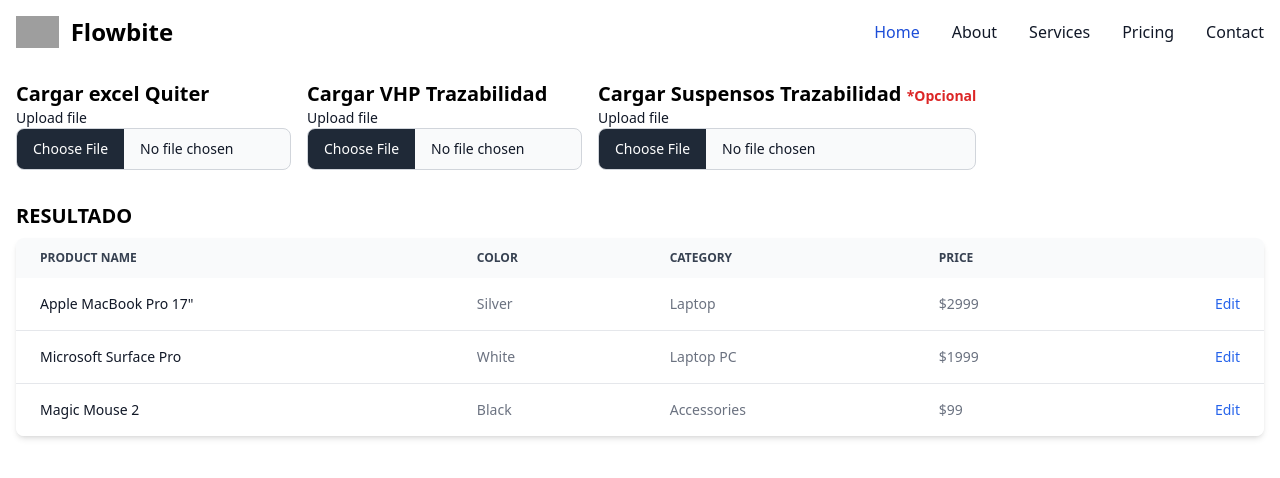
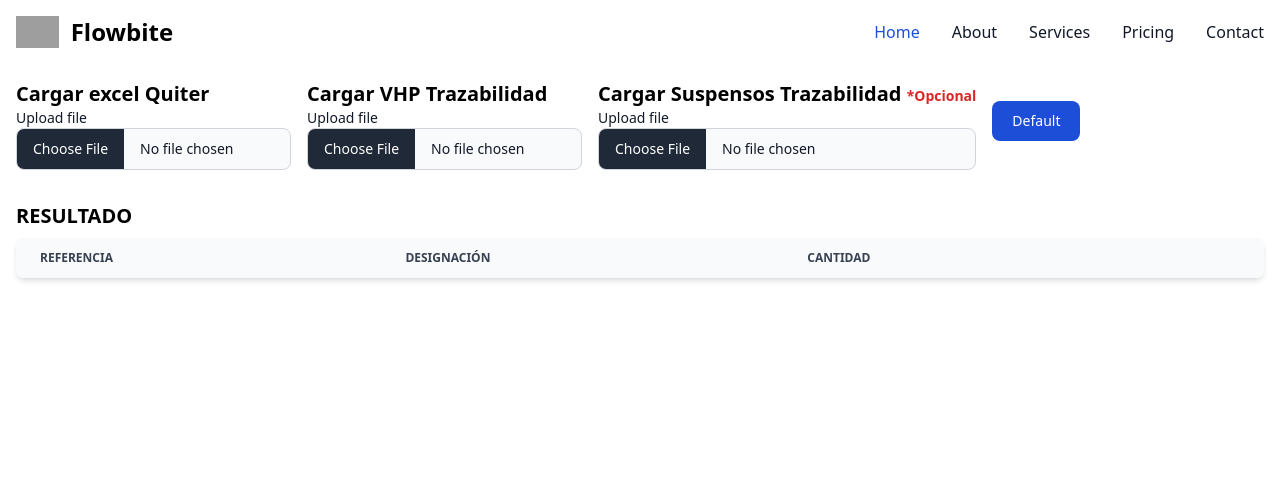
Before and after one commit to peltor/piezas_muertas, an Angular app: page / in a window 1280 px wide. Shown: the top 478 px of the page. Built offline with nearby package versions, Linux system fonts and the light colour scheme; grey boxes are pictures that could not be loaded.

Commit message:
Obteniendo y almacenando informacion de los excel, filtrar la información y mostrarlo en la tabla

```diff
--- a/package.json
+++ b/package.json
@@ -23,6 +23,7 @@
     "rxjs": "~7.8.0",
     "tailwindcss": "^4.1.3",
     "tslib": "^2.3.0",
+    "xlsx": "^0.18.5",
     "zone.js": "~0.15.0"
   },
   "devDependencies": {
--- a/src/app/components/main/main.component.html
+++ b/src/app/components/main/main.component.html
@@ -4,14 +4,20 @@
     <label class="block text-sm font-medium text-gray-900 dark:text-white" for="file_quiter">Upload file</label>
     <input
       class="block w-full text-sm text-gray-900 border border-gray-300 rounded-lg cursor-pointer bg-gray-50 dark:text-gray-400 focus:outline-none dark:bg-gray-700 dark:border-gray-600 dark:placeholder-gray-400"
-      id="file_quiter" type="file">
+      id="file_quiter"
+      type="file"
+      (change)="onFileChangeQuiter($event)" accept=".xlsx, .xls"
+    >
   </div>
   <div class="max-w-xl">
     <h2 class="font-bold text-xl">Cargar VHP Trazabilidad</h2>
     <label class="block text-sm font-medium text-gray-900 dark:text-white" for="file_vhp_trazab">Upload file</label>
     <input
       class="block w-full text-sm text-gray-900 border border-gray-300 rounded-lg cursor-pointer bg-gray-50 dark:text-gray-400 focus:outline-none dark:bg-gray-700 dark:border-gray-600 dark:placeholder-gray-400"
-      id="file_vhp_trazab" type="file">
+      id="file_vhp_trazab"
+      type="file"
+      (change)="onFileChangeVHP($event)" accept=".xlsx, .xls"
+    >
   </div>
   <div class="max-w-xl">
     <h2 class="font-bold text-xl">Cargar Suspensos Trazabilidad <span class="text-red-600 text-sm">*Opcional</span></h2>
@@ -19,6 +25,9 @@
     <input
       class="block w-full text-sm text-gray-900 border border-gray-300 rounded-lg cursor-pointer bg-gray-50 dark:text-gray-400 focus:outline-none dark:bg-gray-700 dark:border-gray-600 dark:placeholder-gray-400"
       id="file_suspensos_trazab" type="file">
+  </div>
+  <div>
+    <button type="button" class="text-white bg-blue-700 hover:bg-blue-800 focus:ring-4 focus:ring-blue-300 font-medium rounded-lg text-sm px-5 py-2.5 me-2 mb-2 dark:bg-blue-600 dark:hover:bg-blue-700 focus:outline-none dark:focus:ring-blue-800" (click)="filterData()">Default</button>
   </div>
 </section>
 
@@ -31,16 +40,13 @@
       <thead class="text-xs text-gray-700 uppercase bg-gray-50 dark:bg-gray-700 dark:text-gray-400">
       <tr>
         <th scope="col" class="px-6 py-3">
-          Product name
+          Referencia
         </th>
         <th scope="col" class="px-6 py-3">
-          Color
+          Designación
         </th>
         <th scope="col" class="px-6 py-3">
-          Category
-        </th>
-        <th scope="col" class="px-6 py-3">
-          Price
+          Cantidad
         </th>
         <th scope="col" class="px-6 py-3">
           <span class="sr-only">Edit</span>
@@ -48,57 +54,24 @@
       </tr>
       </thead>
       <tbody>
-      <tr class="bg-white border-b dark:bg-gray-800 dark:border-gray-700 border-gray-200 hover:bg-gray-50 dark:hover:bg-gray-600">
+        @for(item of resultadoComparacion;track item.referencia){
+          <tr class="{{item.estado === 0 ? 'bg-gray-800':(item.estado === 1 ? 'bg-green-800' : 'bg-yellow-800')}} dark:border-gray-700 border-gray-200 hover:bg-gray-50 dark:hover:bg-gray-600">
             <th scope="row" class="px-6 py-4 font-medium text-gray-900 whitespace-nowrap dark:text-white">
-          Apple MacBook Pro 17"
+              {{item.referencia}}
             </th>
             <td class="px-6 py-4">
-          Silver
+              {{item.designacion}}
             </td>
             <td class="px-6 py-4">
-          Laptop
-        </td>
-        <td class="px-6 py-4">
-          $2999
+              {{item.cantidadQuiter}}
             </td>
             <td class="px-6 py-4 text-right">
               <a href="#" class="font-medium text-blue-600 dark:text-blue-500 hover:underline">Edit</a>
             </td>
           </tr>
-      <tr class="bg-white border-b dark:bg-gray-800 dark:border-gray-700 border-gray-200 hover:bg-gray-50 dark:hover:bg-gray-600">
-        <th scope="row" class="px-6 py-4 font-medium text-gray-900 whitespace-nowrap dark:text-white">
-          Microsoft Surface Pro
-        </th>
-        <td class="px-6 py-4">
-          White
-        </td>
-        <td class="px-6 py-4">
-          Laptop PC
-        </td>
-        <td class="px-6 py-4">
-          $1999
-        </td>
-        <td class="px-6 py-4 text-right">
-          <a href="#" class="font-medium text-blue-600 dark:text-blue-500 hover:underline">Edit</a>
-        </td>
-      </tr>
-      <tr class="bg-white dark:bg-gray-800 hover:bg-gray-50 dark:hover:bg-gray-600">
-        <th scope="row" class="px-6 py-4 font-medium text-gray-900 whitespace-nowrap dark:text-white">
-          Magic Mouse 2
-        </th>
-        <td class="px-6 py-4">
-          Black
-        </td>
-        <td class="px-6 py-4">
-          Accessories
-        </td>
-        <td class="px-6 py-4">
-          $99
-        </td>
-        <td class="px-6 py-4 text-right">
-          <a href="#" class="font-medium text-blue-600 dark:text-blue-500 hover:underline">Edit</a>
-        </td>
-      </tr>
+        }
+
+
       </tbody>
     </table>
   </div>
--- a/src/app/components/main/main.component.ts
+++ b/src/app/components/main/main.component.ts
@@ -1,11 +1,154 @@
 import { Component } from '@angular/core';
+import * as XLSX from 'xlsx';
 
 @Component({
   selector: 'app-main',
   imports: [],
   templateUrl: './main.component.html',
+  standalone: true,
   styleUrl: './main.component.css'
 })
 export class MainComponent {
+  extractedDataQuiter: any[] = [];
+  extractedDataVHP: any[] = [];
+  protected resultadoComparacion: ({
+    cantidadVHP: number;
+    sumaCantidad: any;
+    estado: number;
+    cantidadQuiter: any;
+    designacion: any;
+    referencia: any;
+  } | {
+    cantidadVHP: any;
+    sumaCantidad: any;
+    estado: number;
+    cantidadQuiter: any;
+    designacion: any;
+    referencia: any;
+  })[] | undefined;
 
+
+  onFileChangeQuiter(event: any): void {
+    const target: DataTransfer = <DataTransfer>(event.target);
+    if (target.files.length !== 1) {
+      console.error('Solo se permite un archivo.');
+      return;
+    }
+
+    const reader: FileReader = new FileReader();
+    reader.onload = (e: any) => {
+      const binaryStr: string = e.target.result;
+      const workbook: XLSX.WorkBook = XLSX.read(binaryStr, { type: 'binary' });
+
+      // Obtener la primera hoja
+      const wsname: string = workbook.SheetNames[0];
+      const ws: XLSX.WorkSheet = workbook.Sheets[wsname];
+
+      // Convertir la hoja en un array de arrays
+      const data: any[][] = XLSX.utils.sheet_to_json(ws, { header: 1 });
+      console.log(data)
+
+      // Limpiar el encabezado si existe y mapear los datos
+      this.extractedDataQuiter = data
+        .slice(1) // Ignora la fila de encabezado, si la primera fila contiene encabezados
+        .map(row => ({
+          referencia: row[1], // Columna B (índice 1)
+          designacion: row[2], // Columna C (índice 2)
+          cantidad: row[6], // Columna G (índice 6)
+        }))
+        .filter(row => row.referencia !== undefined && row.designacion !== undefined && row.cantidad !== undefined); // Filtrar vacíos opcionalmente
+    console.log(this.extractedDataQuiter);
+    };
+
+    reader.readAsBinaryString(target.files[0]);
+  }
+  onFileChangeVHP(event: any): void {
+    const target: DataTransfer = <DataTransfer>(event.target);
+    if (target.files.length !== 1) {
+      console.error('Solo se permite un archivo.');
+      return;
+    }
+
+    const reader: FileReader = new FileReader();
+    reader.onload = (e: any) => {
+      const binaryStr: string = e.target.result;
+      const workbook: XLSX.WorkBook = XLSX.read(binaryStr, { type: 'binary' });
+
+      // Obtener la primera hoja
+      const wsname: string = workbook.SheetNames[0];
+      const ws: XLSX.WorkSheet = workbook.Sheets[wsname];
+
+      // Convertir la hoja en un array de arrays
+      const data: any[][] = XLSX.utils.sheet_to_json(ws, { header: 1 });
+
+
+      // Limpiar el encabezado si existe y mapear los datos
+      const rawData = data
+        .slice(1)
+        .map(row => ({
+          referencia: row[9],      // columna B
+          designacion: row[10],     // columna C
+          cantidad: Number(row[8]) || 0  // columna G (convertir a número)
+        }))
+        .filter(row => row.referencia && row.designacion && !isNaN(row.cantidad));
+
+      // Agrupar por referencia
+      const map = new Map<string, { referencia: string, designacion: string, cantidad: number }>();
+
+      for (const item of rawData) {
+        if (map.has(item.referencia)) {
+          map.get(item.referencia)!.cantidad += item.cantidad;
+        } else {
+          map.set(item.referencia, { ...item });
+        }
+      }
+
+      this.extractedDataVHP = Array.from(map.values());
+      console.log(this.extractedDataVHP)
+    };
+
+    reader.readAsBinaryString(target.files[0]);
+  }
+
+  filterData() {
+    const resultadoComparacion = this.extractedDataQuiter.map(itemQuiter => {
+      const matchVHP = this.extractedDataVHP.find(
+        itemVHP => itemVHP.referencia === itemQuiter.referencia
+      );
+
+      if (!matchVHP) {
+        return {
+          referencia: itemQuiter.referencia,
+          designacion: itemQuiter.designacion,
+          cantidadQuiter: itemQuiter.cantidad,
+          cantidadVHP: 0,
+          sumaCantidad: itemQuiter.cantidad,
+          estado: 0 // No encontrado en VHP
+        };
+      }
+
+      const suma = itemQuiter.cantidad + matchVHP.cantidad;
+
+      return {
+        referencia: itemQuiter.referencia,
+        designacion: itemQuiter.designacion,
+        cantidadQuiter: itemQuiter.cantidad,
+        cantidadVHP: matchVHP.cantidad,
+        sumaCantidad: suma,
+        estado: suma === 0 ? 1 : 2
+      };
+    });
+
+    this.resultadoComparacion = resultadoComparacion;
+    this.resultadoComparacion.sort((a, b) => {
+      // Ordenar por estado (descendente)
+      if (b.estado !== a.estado) {
+        return b.estado - a.estado;
+      }
+
+      // Si estado es igual, ordenar por referencia (ascendente)
+      return a.referencia.localeCompare(b.referencia);
+    });
+    console.log(this.resultadoComparacion)
+  }
 }
```
Also changed, not shown: 1 other file (tests, documents, lock files or other folders). Lines whose indentation alone changed are shown as unchanged.
